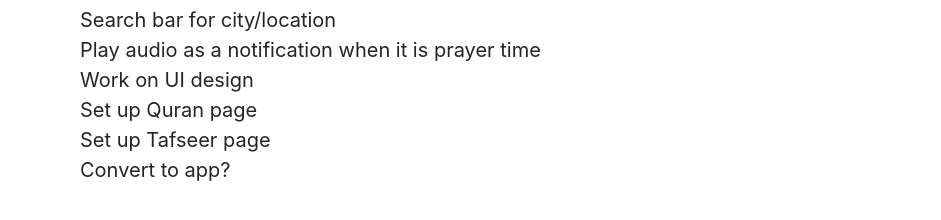
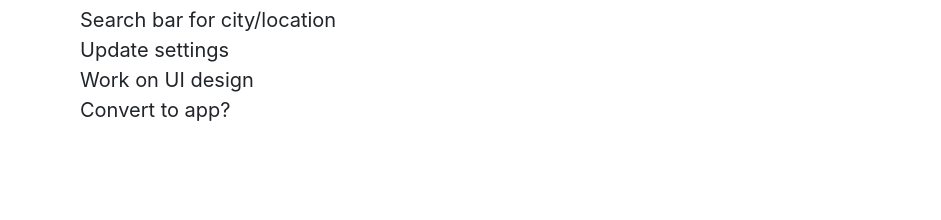
Before and after one commit to momaki9/AthanPlus, a plain HTML site: page index.html in a window 1280 px wide. Shown: the part 480-700 px from the top of the page, without its empty margins (0-941 px from the left). Drawn offline with nearby package versions, Linux system fonts and the light colour scheme; no server answers.

Commit message:
fixed bug found by Tariq

```diff
--- a/index.html
+++ b/index.html
@@ -90,10 +90,8 @@
         <h1>Dev Notes</h1>
         <ul>
             <li>Search bar for city/location</li>
-            <li>Play audio as a notification when it is prayer time</li>
+            <li>Update settings</li>
             <li>Work on UI design</li>
-            <li>Set up Quran page</li>
-            <li>Set up Tafseer page</li>
             <li>Convert to app?</li>
         </ul>
     </ul>
--- a/pages/Quran/script.js
+++ b/pages/Quran/script.js
@@ -7,7 +7,6 @@ var showSurah = function (sura) {
             return res.json()
         })
         .then(function (data) {
-            console.log(data)
             if (sura != 1) {
                 $("#content").append(`<p class="arabic">بِسْمِ ٱللَّٰهِ ٱلرَّحْمَٰنِ ٱلرَّحِيمِ</p>`);
             }
@@ -35,5 +34,7 @@ setQuranDetail();
 
 $("#showBtn").on('click', function () {
     var surah = $('#chapter-select').find(":selected").val();
-    showSurah(surah)
+    $("#content").empty();
+    $("#footnotes").empty();
+    showSurah(surah);
 })
```
